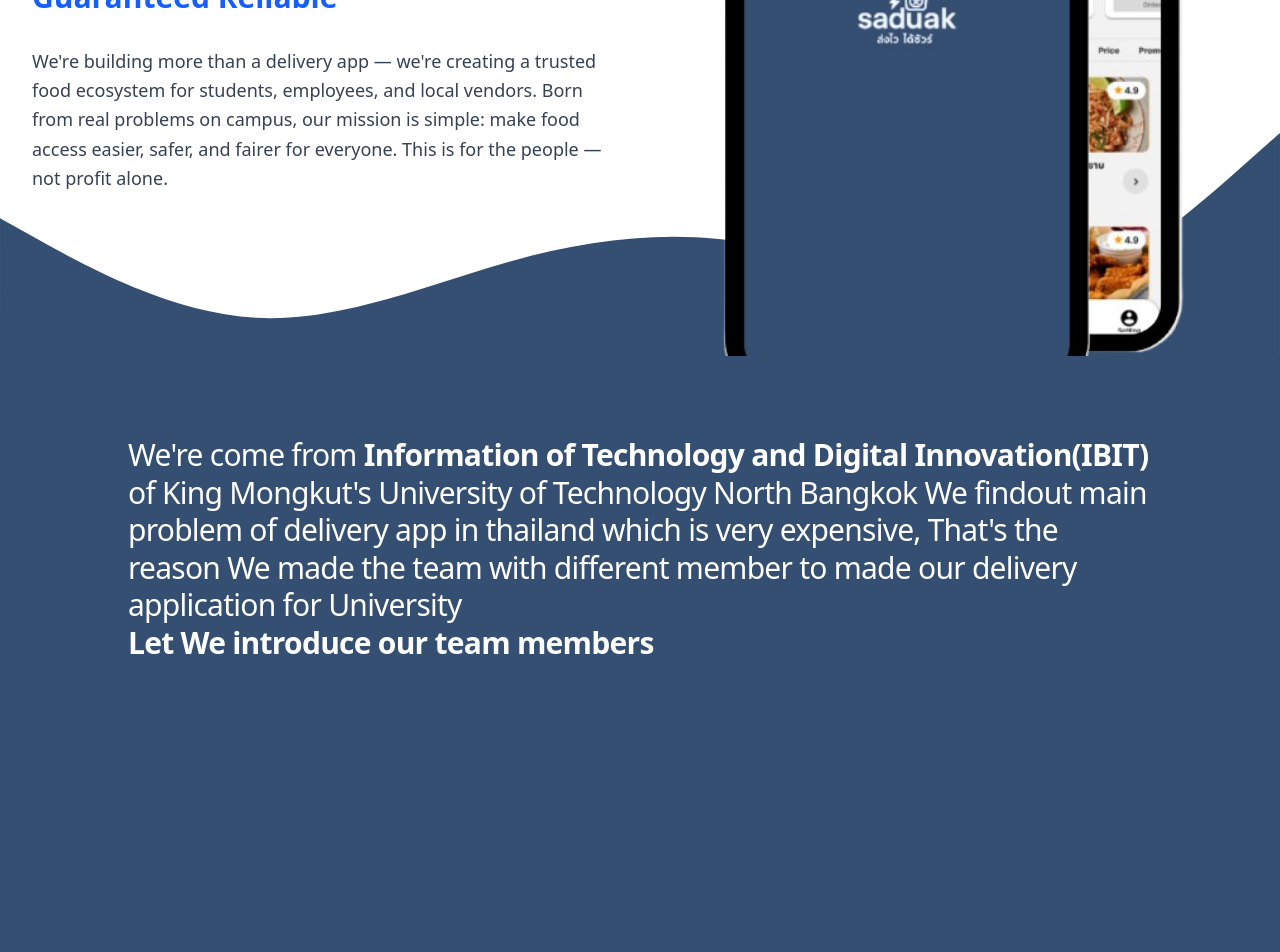
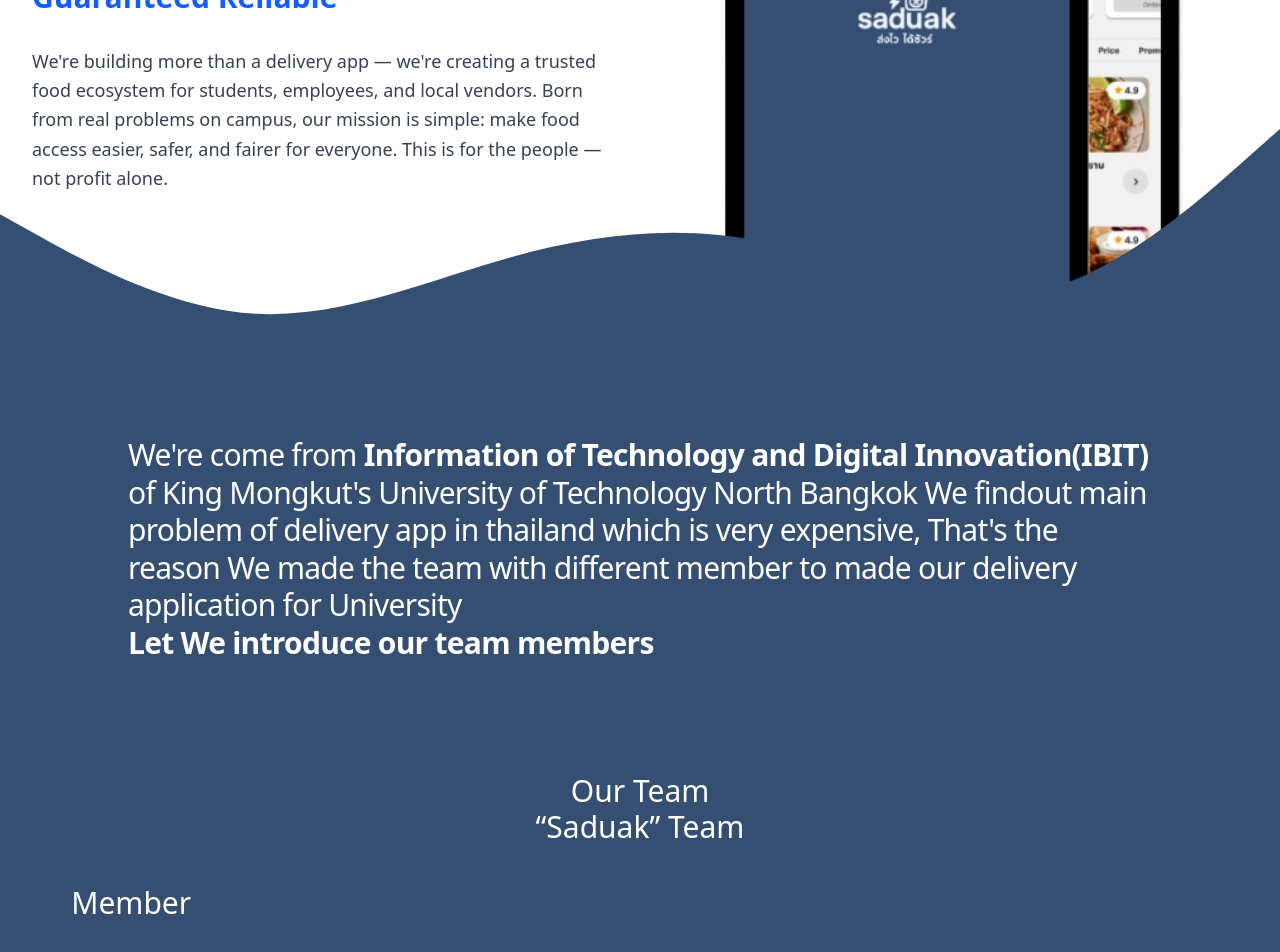
Before and after one commit to Nutthaweed/saduakweb, a Next.js app: page / in a window 1280 px wide. Shown: the part 474-1426 px from the top of the page. Built offline with nearby package versions, Linux system fonts and the light colour scheme.

Commit message:
behind wave more beautiful

```diff
--- /dev/null
+++ b/components/Member.tsx
@@ -0,0 +1,23 @@
+import React from 'react';
+import Image from 'next/image';
+import Link from 'next/link';
+
+interface Props {
+    id: string,
+    name: string,
+    instagramid: string,
+    link: string
+}
+
+
+
+const Members = React.FC<Props> = ({id, name, instagramid, link}) => {
+    return(
+        <div>
+            <Image src={`/images/member_team_${id}.png`} alt={name} />
+            <div className="" >{name}</div>
+        </div>
+    )
+}
+
+export default Members
--- a/pages/AboutUs.tsx
+++ b/pages/AboutUs.tsx
@@ -11,8 +11,12 @@ const AboutUs: React.FC = () => {
                     <strong>Let We introduce our team members</strong>
                 </p>
             </div>
-            <div className="">
-
+            <div className="container mx-auto px-11 text-center mt-28">
+                <h2>Our Team</h2>
+                <div>&ldquo;Saduak&rdquo; Team</div>
+                <div className="mt-10 grid grid-cols-2 md:grid-cols-3 lg:grid-cols-4 xl:grid-cols-5 lg:gap-20">
+                    <div>Member</div>
+                </div>
             </div>
         </section>
     )
--- a/pages/Introduction.tsx
+++ b/pages/Introduction.tsx
@@ -63,7 +63,18 @@ const Introduction: React.FC = () => {
       </section>
 
       {/* Wave Divider */}
-
+      <div className="absolute bottom-0 w-full overflow-hidden pointer-events-none z-30">
+        <svg
+          className="w-full block"
+          xmlns="http://www.w3.org/2000/svg"
+          viewBox="0 0 1440 320"
+        >
+          <path
+            fill="#344F71"
+            d="M0,160L48,186.7C96,213,192,267,288,272C384,277,480,235,576,208C672,181,768,171,864,192C960,213,1056,267,1152,250.7C1248,235,1344,149,1392,106.7L1440,64L1440,320L0,320Z"
+          ></path>
+        </svg>
+      </div>
     </div>
   );
 };
--- a/src/app/page.tsx
+++ b/src/app/page.tsx
@@ -11,7 +11,7 @@ const Home: React.FC = () => {
         {/* Wave divider */}
         <div className="relative">
           <svg
-            className="absolute bottom-0 w-full block -mb-1"
+            className="absolute bottom-0 w-full block -mb-1 "
             xmlns="http://www.w3.org/2000/svg"
             viewBox="0 0 1440 320"
           >
```
